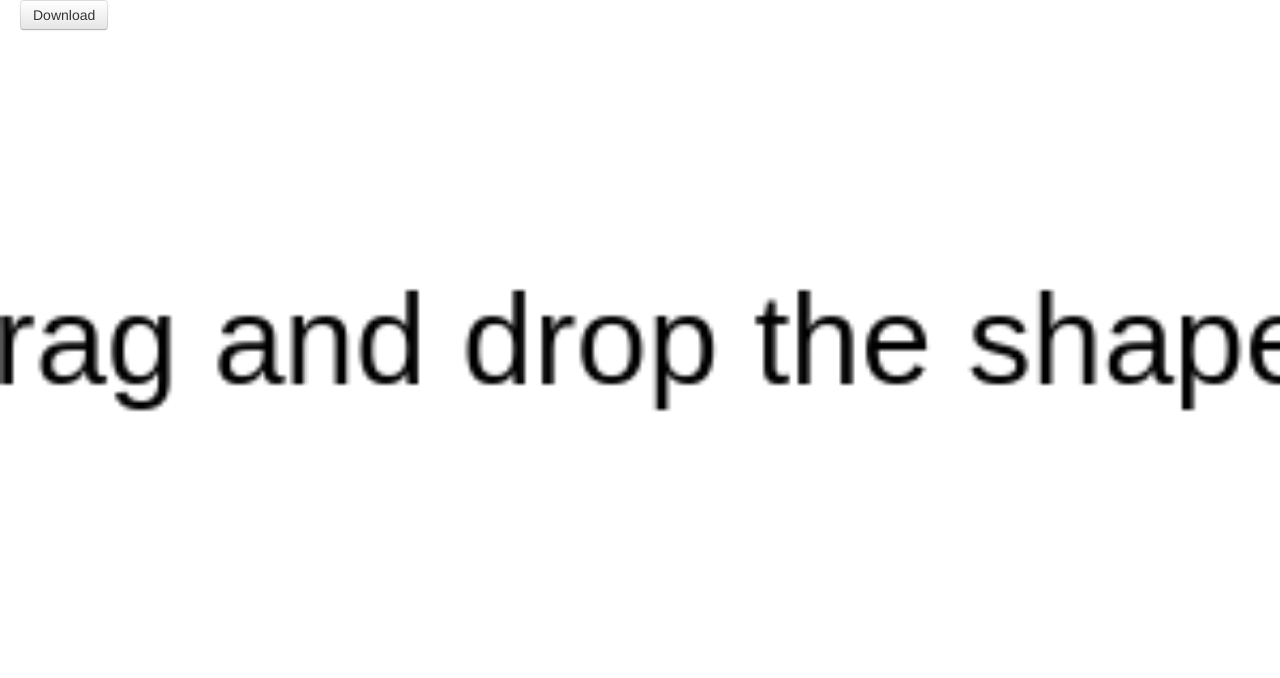
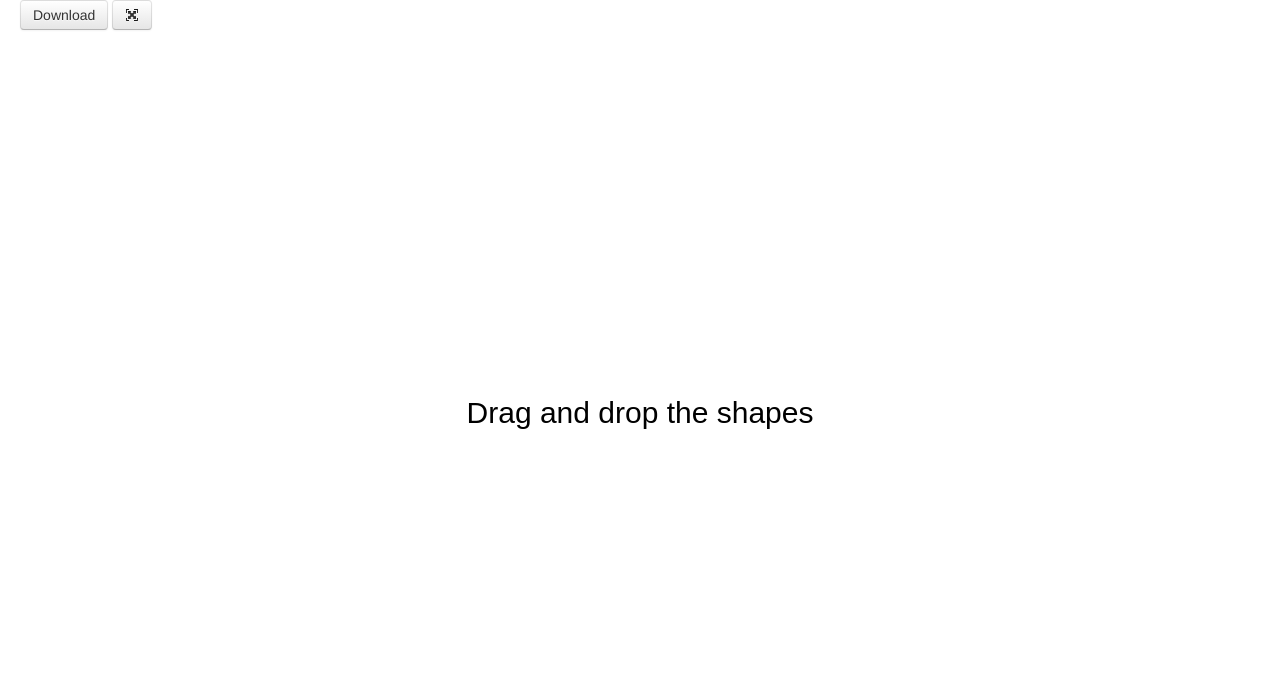
Before and after one commit to smarkwell/Prometheus, a plain HTML site: page web/index.html in a window 1280 px wide. Drawn offline with Linux system fonts and the light colour scheme.

Commit message:
Adding initial fullscreen support, messing with resize of the canvas element.
Fixed screen flicker on resize.
Do resize calculations less often.

```diff
--- a/web/css/style.css
+++ b/web/css/style.css
@@ -4,11 +4,3 @@ html,body {
 	margin: 0px;
 	overflow: hidden;
 }
-
-
-#canvas
-{
-    height: 100%;
-    min-height:100%;
-    min-width:100%;
-}
--- a/web/index.html
+++ b/web/index.html
@@ -17,21 +17,22 @@
   <title>Promethus</title>
 
 </head>
-<body onload="init()" onresize="screenAreaChange()">
+<body onload="init()">
 
-  <div class="container-fluid">
+  <div class="container-fluid" id="menu">
     <div class="row-fluid">
       <div class="span8">
         <a class="btn" id="download" href="#" download="YourDownloadSir.png">Download</a>
+        <a class="btn" href="#" onclick="launchFullScreen()"><i class="icon-fullscreen"></i></a>
       </div>
     </div>
   </div>
 
-    <div class="row-fluid">
-      <div class="span12">
+
+      <div id="renderframe">
         <canvas id="canvas">We do not currently support your browser.</canvas>
       </div>
-    </div>
+
 
 </body>
 </html>
--- a/web/js/app.js
+++ b/web/js/app.js
@@ -13,10 +13,13 @@ var stage_drag = false;
 function resize_canvas()
 {
             canvas = document.getElementById("canvas");
-            download = document.getElementById("download");
+            menu = document.getElementById("menu");
 
-//                canvas.width  = window.innerWidth;
-//                canvas.height = window.innerHeight - download.offsetHeight;
+
+            canvas.width  = window.innerWidth;
+            canvas.height = window.innerHeight - menu.offsetHeight;
+
+
 
 
             text.x = canvas.width/2 - text.getMeasuredWidth()/2;
@@ -39,9 +42,21 @@ function handleTick(event)
 
 }
 
+function launchFullScreen() {
+
+  element = document.documentElement;
+  if(element.requestFullScreen) {
+    element.requestFullScreen();
+  } else if(element.mozRequestFullScreen) {
+    element.mozRequestFullScreen();
+  } else if(element.webkitRequestFullScreen) {
+    element.webkitRequestFullScreen();
+  }
+}
+
 function redraw()
 {
-	resize_canvas();
+
 
 	stage.update();
 	//FIXME the download data should be done when the button is clicked.
@@ -52,7 +67,9 @@ function redraw()
 
 function screenAreaChange()
 {
+  resize_canvas();
   needRedraw = true;
+  redraw();
 }
 
 function updateDownloadLink()
@@ -83,6 +100,11 @@ function init()
       return false;
   };
 
+  // Setup DOM event listners
+
+  window.addEventListener('resize', screenAreaChange, false);
+  window.addEventListener('orientationchange', screenAreaChange, false);
+
 	// new stage
 	stage = new createjs.Stage(document.getElementById("canvas"));
 	stage.enableMouseOver();
@@ -112,11 +134,10 @@ function init()
           //stage_view_x += evt.stageX;
           //stage_view_y += evt.stageY;
           //stage.setTransform(stage_view_x,stage_view_y);
-          needRedraw=true;
+          //needRedraw=true;
   })
 
 
-
-  needRedraw = true;
+  screenAreaChange();
 
 }
```
